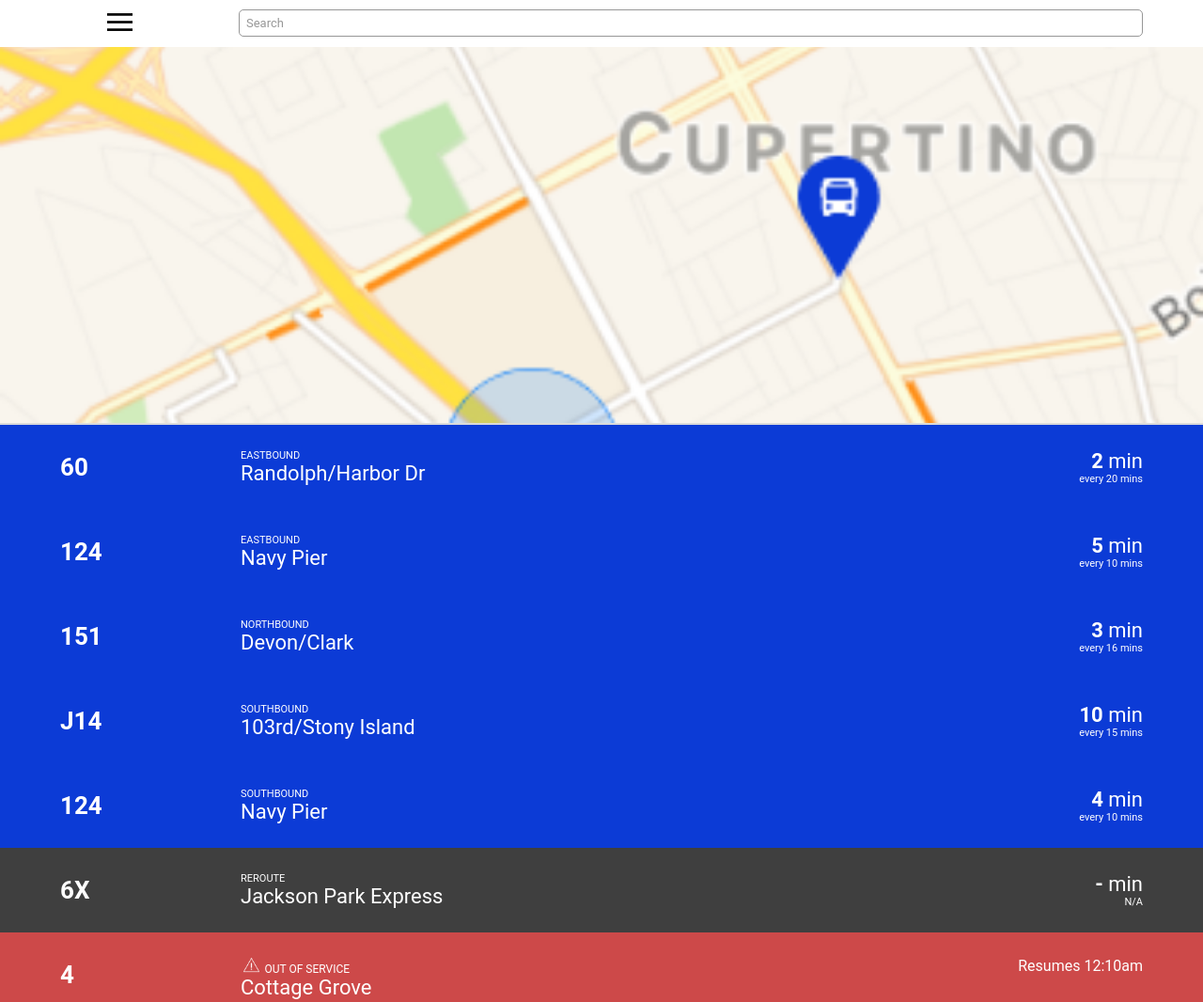
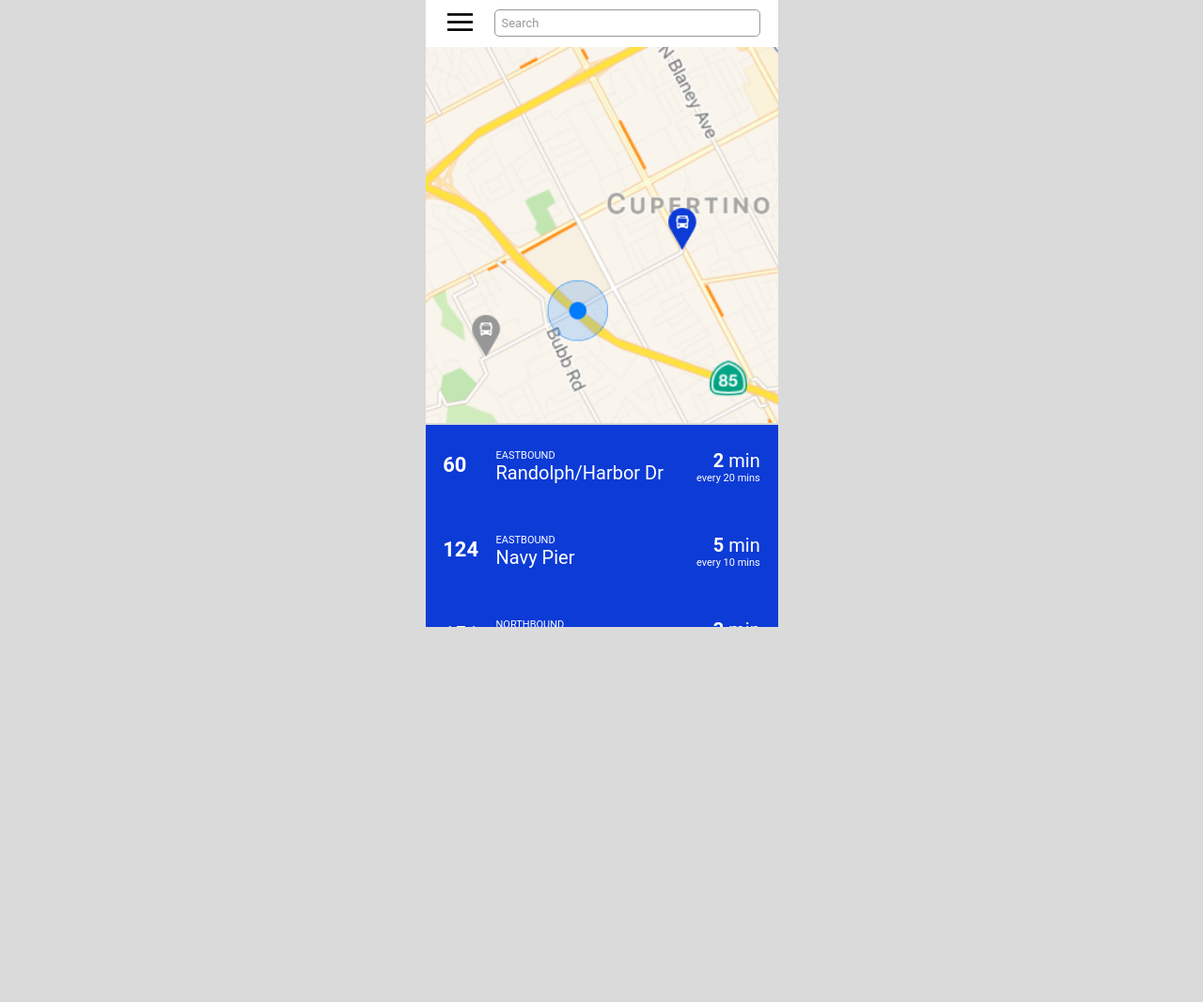
Before and after one commit to jackieko/frontend-challenge, a plain HTML site: page index.html in a window 1280 px wide. Shown: the top 1066 px of the page at 94% size. After the commit the page ends 800 px from the top, so only its background shows below. Drawn offline with Linux system fonts and the light colour scheme.

Commit message:
Revised HTML/CSS to resize browser

```diff
--- a/css/style.css
+++ b/css/style.css
@@ -6,6 +6,13 @@ body {
   background-color: #dadada;
   font-size: 10px;
   font-family: 'roboto', sans-serif;
+}
+
+#wrapper {
+  width: 375px;
+  height: 667px;
+  margin: 0 auto;
+  overflow: scroll;
 }
 
 .container {
@@ -66,7 +73,7 @@ body {
 .bus-number {
   display: inline-block;
   width: 15%;
-  font-size: 26px;
+  font-size: 22px;
   font-weight: bold;
   float: left;
   text-align: left;
@@ -96,7 +103,7 @@ body {
 }
 
 .bus-list h1, .bus-time h1 {
-  font-size: 22px;
+  font-size: 20px;
 }
 /* End of normal bus routes*/
 .reroute .bus-row {
--- a/index.html
+++ b/index.html
@@ -5,8 +5,10 @@
       <title>BusyBus App</title>
       <link rel="stylesheet" type="text/css" href="css/reset.css">
       <link rel="stylesheet" type="text/css" href="css/style.css">
+      <meta name="viewport" content="width=device-width, initial-scale=1">
     </head>
     <body>
+      <div id="wrapper">
       <section class="container">
         <!--search bar nav bar-->
         <div class="top-nav">
@@ -155,5 +157,6 @@
           </div>
         </div>
       </section>
+    </div>
     </body>
   </html>
```
